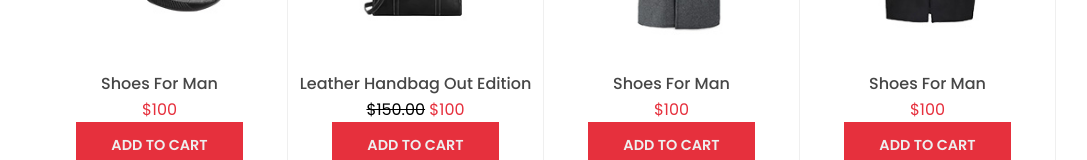
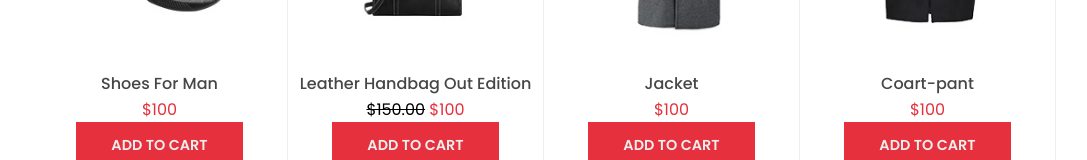
Before and after one commit to OnlyBhaskar/E-commerce-website-, a plain HTML site: page index.html in a window 1280 px wide. Shown: the part 1883-2043 px from the top of the page, without its empty margins (96-1183 px from the left). Drawn offline with Linux system fonts and the light colour scheme.

Commit message:
name change

```diff
--- a/index.html
+++ b/index.html
@@ -120,7 +120,7 @@
                    <img src="card-image3.jpg">
                     <div class="card-content">
                         <p class="title">
-                            Shoes For Man
+                            Jacket
                         </p>
                         <div>
                             <span class="amount">$100</span>
@@ -132,7 +132,7 @@
                    <img src="card-image4.jpg">
                     <div class="card-content">
                         <p class="title">
-                            Shoes For Man
+                            Coart-pant
                         </p>
                         <div class="price" >
                             <span class="amount">$100</span>
```
